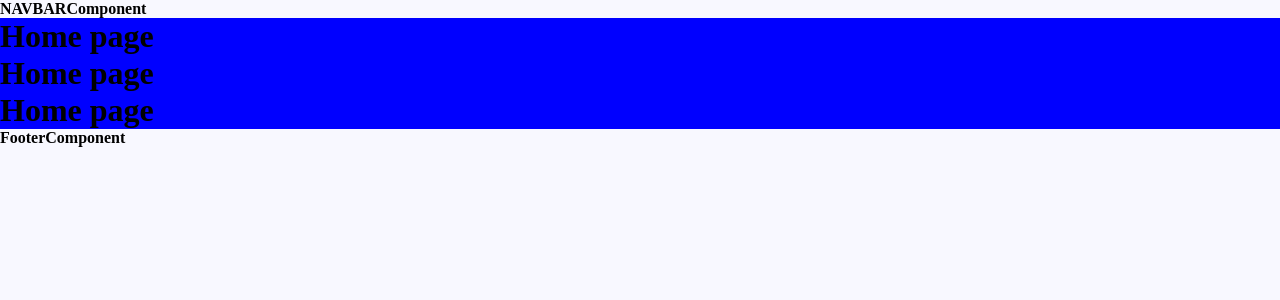
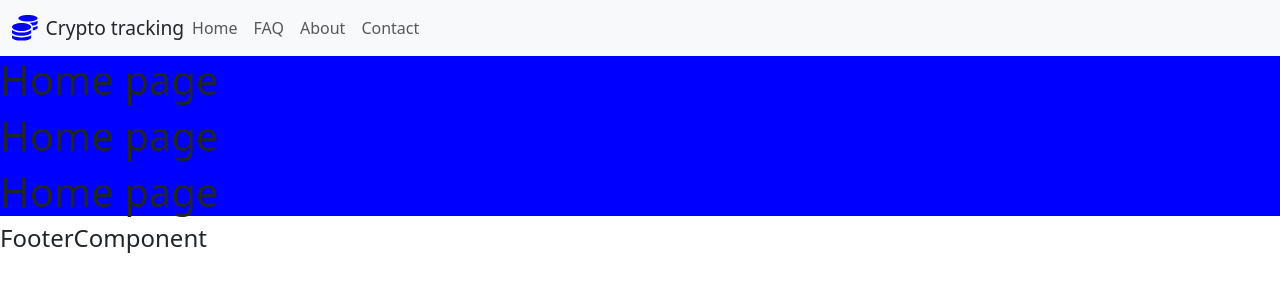
Before and after one commit to Yeganeh-Hossein/crypto-website, a React (Create React App) app: page / in a window 1280 px wide. Shown: the top 300 px of the page. Built offline with nearby package versions, Linux system fonts and the light colour scheme.

Commit message:
create a navbar

```diff
--- a/package.json
+++ b/package.json
@@ -10,6 +10,7 @@
     "bootstrap": "^5.3.3",
     "react": "^18.3.1",
     "react-dom": "^18.3.1",
+    "react-icons": "^5.2.1",
     "react-router-dom": "^6.23.0",
     "react-scripts": "5.0.1",
     "react-toastify": "^10.0.5",
--- a/src/App.jsx
+++ b/src/App.jsx
@@ -33,9 +33,3 @@
 };
 
 export default App;
-
-//Routes
-//  /
-//  /faq
-//  /about
-//  /contact
--- a/src/components/ui/Navbar.component.jsx
+++ b/src/components/ui/Navbar.component.jsx
@@ -1,10 +1,35 @@
 import React from "react";
+import './Navbar.css';
+import { Link } from "react-router-dom";
+import { FaCoins } from "react-icons/fa";
 
 const NAVBARComponent = () => {
     return(
-        <div>
-        <h4> NAVBARComponent </h4>
-        </div>
-    );
+        <nav className="navbar navbar-expand-lg bg-light">
+  <div className="container-fluid">
+     <  FaCoins className="Navbar-logo-icon" />
+     <span className="Navbar-logo-text">Crypto tracking</span>
+    <button className="navbar-toggler" type="button" data-bs-toggle="collapse" data-bs-target="#navbarNav" aria-controls="navbarNav" aria-expanded="false" aria-label="Toggle navigation">
+      <span className="navbar-toggler-icon"></span>
+    </button>
+    <div className="collapse navbar-collapse" id="navbarNav">
+      <ul className="navbar-nav">
+        <li className="nav-item">
+          <Link className="nav-link" to="/">Home</Link>
+        </li>
+        <li className="nav-item">
+          <Link className="nav-link" to="/faq">FAQ</Link>
+        </li>
+        <li className="nav-item">
+          <Link className="nav-link" to="/about">About</Link>
+        </li>
+        <li className="nav-item">
+          <Link className="nav-link" to="/contact">Contact</Link>
+        </li>
+      </ul>
+    </div>
+  </div>
+</nav>
+     );
 };
 export default NAVBARComponent;
--- /dev/null
+++ b/src/components/ui/Navbar.css
@@ -0,0 +1,12 @@
+
+.Navbar-logo-icon{
+
+    margin-right:0.5rem;
+    font-size:1.6rem;
+    color:blue;
+}
+.Navbar-logo-text{
+
+    font-size:1.2rem;
+
+}
--- a/src/index.js
+++ b/src/index.js
@@ -3,6 +3,8 @@
 import './index.css';
 import App from "./App";
 import {  BrowserRouter  } from "react-router-dom"
+import "bootstrap/dist/css/bootstrap.min.css";
+import "bootstrap/dist/js/bootstrap.bundle";
 
 const root = ReactDOM.createRoot(document.getElementById('root'));
 root.render(
```
Also changed, not shown: src/index.css (line endings or trailing spaces), 1 other file (tests, documents, lock files or other folders).
